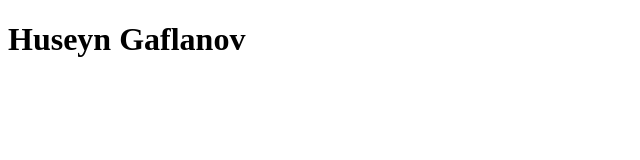
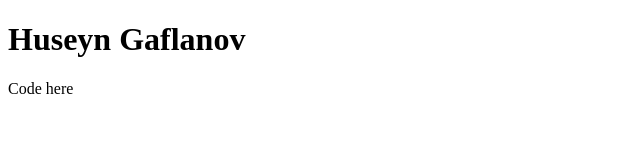
Before and after one commit to huseyngaflanov/WebsiteProject, a plain HTML site: page index.html in a window 1280 px wide. Shown: the full height of the page, 0-640 px from the left. Drawn offline with Linux system fonts and the light colour scheme.

Commit message:
First testing commit.

```diff
--- a/index.html
+++ b/index.html
@@ -11,7 +11,7 @@
     </header>
 
     <main>
-
+        Code here
     </main>
 
     <footer>
```
